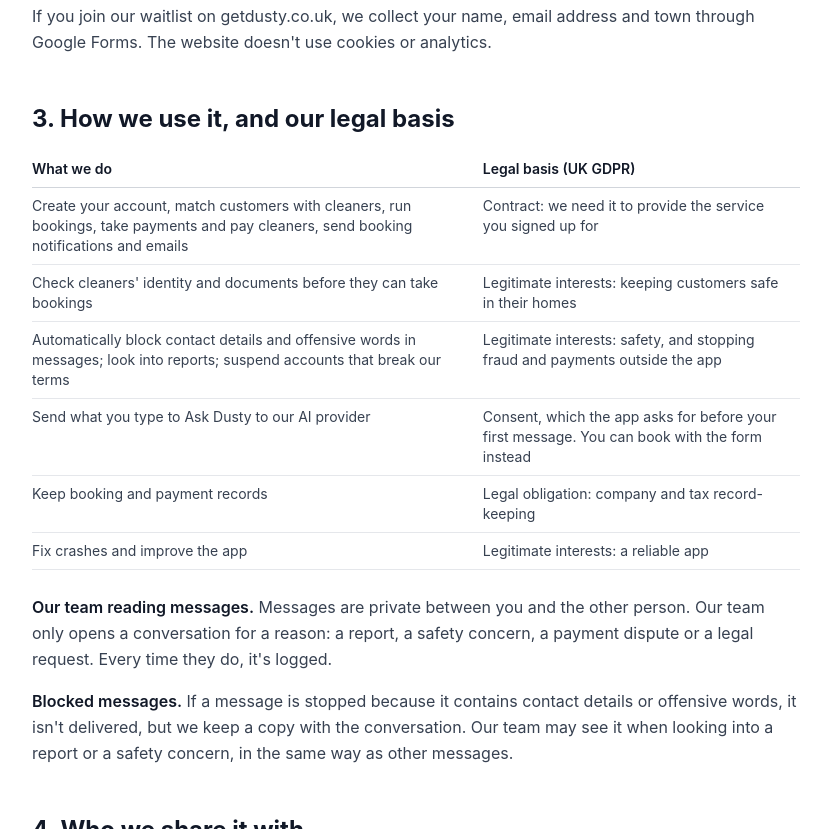
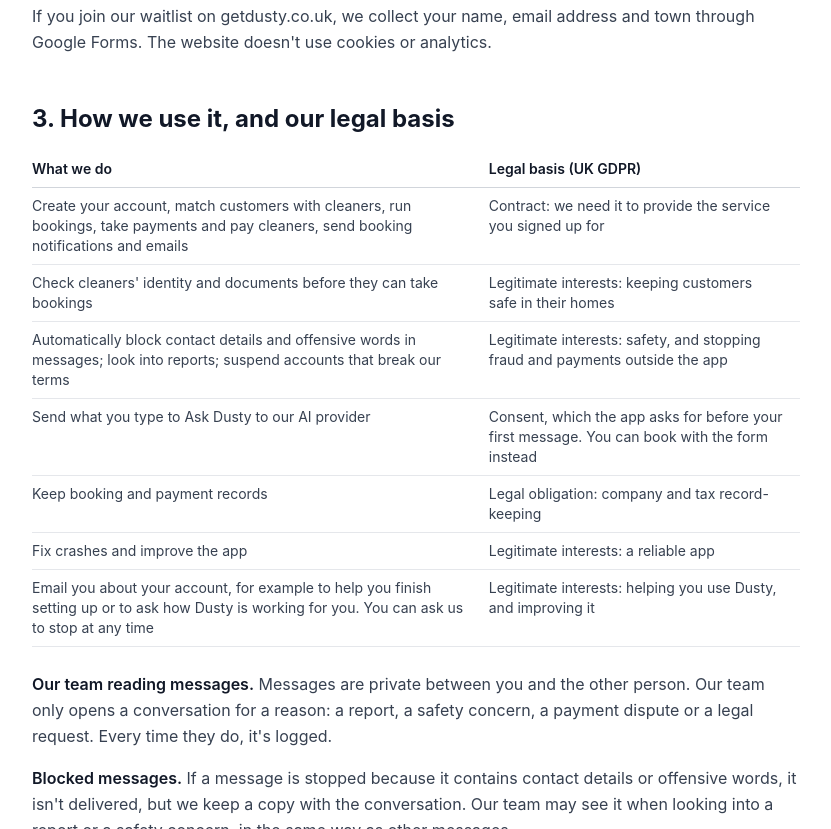
Before and after one commit to jesboms/dusty-website, an Astro site: page /privacy in a window 1280 px wide. Shown: the part 1971-2800 px from the top of the page, without its empty margins (224-1055 px from the left). Built offline with nearby package versions, Linux system fonts and the light colour scheme; Astro itself is replaced by a stand-in of ours.

Commit message:
Privacy policy: say we may email people about their account
Co-Authored-By: Claude Opus 5.5 <noreply@anthropic.com>

```diff
--- a/src/pages/privacy.astro
+++ b/src/pages/privacy.astro
@@ -21,7 +21,7 @@ const ico = filled(company.icoNumber);
 <TextPage
   title="Privacy policy"
   description="How Dusty collects, uses and protects your personal data."
-  updated="7 November 2026"
+  updated="26 November 2026"
 >
   <p class="mt-8">
     This policy explains what personal data Dusty collects when you use our app and website, why we collect it, who
@@ -113,6 +113,10 @@ const ico = filled(company.icoNumber);
       <tr>
         <td>Fix crashes and improve the app</td>
         <td>Legitimate interests: a reliable app</td>
+      </tr>
+      <tr>
+        <td>Email you about your account, for example to help you finish setting up or to ask how Dusty is working for you. You can ask us to stop at any time</td>
+        <td>Legitimate interests: helping you use Dusty, and improving it</td>
       </tr>
     </tbody>
   </table>
```
